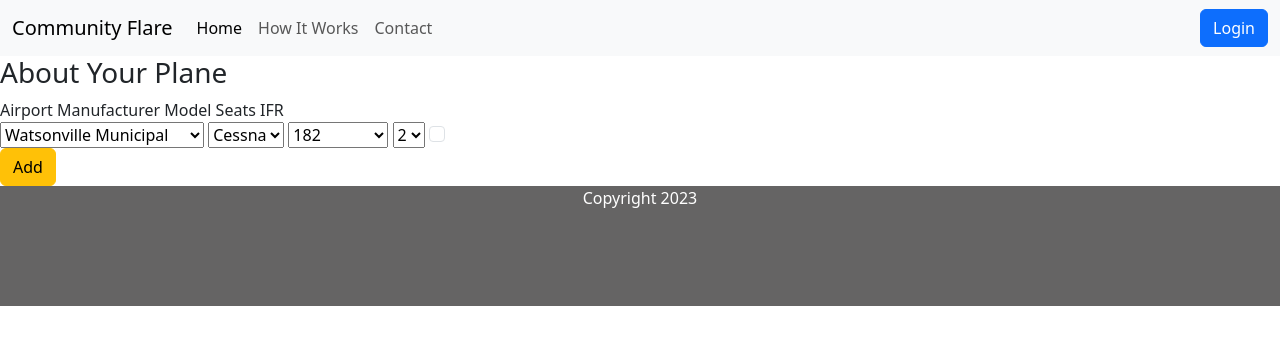
After one commit to richardmundyiii/com-flare, a Node project: template views/listings/new.ejs in a window 1280 px wide. The commit adds this page. Shown: the top 345 px of the page. Run offline with Node 20 templates, Linux system fonts and the light colour scheme; the template is opened without the code that fills it, so the values that code supplies are empty.

Commit message:
add listing page

```diff
--- a/server.js
+++ b/server.js
@@ -12,6 +12,7 @@ require("./config/database");
 require("./config/passport");
 
 const indexRouter = require("./routes/index");
+const listingsRouter = require("./routes/listings");
 
 const app = express();
 
@@ -41,6 +42,7 @@ app.use((req, res, next) => {
 app.use(express.static(path.join(__dirname, "public")));
 
 app.use("/", indexRouter);
+app.use("/listings", listingsRouter);
 
 // catch 404 and forward to error handler
 app.use(function (req, res, next) {
--- /dev/null
+++ b/views/listings/new.ejs
@@ -0,0 +1,41 @@
+<%- include('../partials/header') %>
+<div>
+  <h3>About Your Plane</h3>
+  <form action="/listings" method="POST">
+    <div>
+      <label for="airport">Airport</label>
+      <label for="manufacturer">Manufacturer</label>
+      <label for="model">Model</label>
+      <label for="seats">Seats</label>
+      <label for="ifrCheck">IFR</label>
+    </div>
+    <div>
+      <select value="airport">
+        <option name="WVI" id="">Watsonville Municipal</option>
+        <option name="HNL" id="">Honolulu International</option>
+        <option name="FXE" id="">Ft. Lauderdale Executive</option>
+      </select>
+      <select value="manufacturer">
+        <option name="cessna" id="">Cessna</option>
+        <option name="cirrus" id="">Cirrus</option>
+        <option name="piper" id="">Piper</option>
+      </select>
+      <select value="model">
+        <option name="" id="">182</option>
+        <option name="" id="">SR22T</option>
+        <option name="" id="">Warrior III</option>
+      </select>
+      <select value="seats">
+        <option name="" id="">2</option>
+        <option name="" id="">3</option>
+        <option name="" id="">4</option>
+        <option name="" id="">5</option>
+        <option name="" id="">6</option>
+      </select>
+      <input class="form-check-input" type="checkbox" value="ifrCheck" />
+    </div>
+    <button class="btn btn-warning" type="submit">Add</button>
+  </form>
+</div>
+
+<%- include('../partials/footer') %>
--- a/views/partials/header.ejs
+++ b/views/partials/header.ejs
@@ -70,10 +70,12 @@
             </a>
             <ul class="dropdown-menu">
               <li><a class="dropdown-item" href="/#">Profile</a></li>
+              <li>
+                <a class="dropdown-item" href="/listings/new">Add Listing</a>
+              </li>
               <li><a class="dropdown-item" href="/logout">Logout</a></li>
             </ul>
           </li>
-          <!-- <a href="/logout" class="btn btn-primary">Logout</a> -->
           <% } %>
         </div>
       </div>
--- /dev/null
+++ b/views/user/index.ejs
@@ -0,0 +1,3 @@
+<% include('./partials/header') %>
+<h1>Your Profile</h1>
+<% include('./partials/footer') %>
```
Also changed, not shown: controllers/listings.js (added, +15 -0 lines), models/listing.js (added, +23 -0 lines), routes/listings.js (added, +9 -0 lines), controllers/user.js (added).
